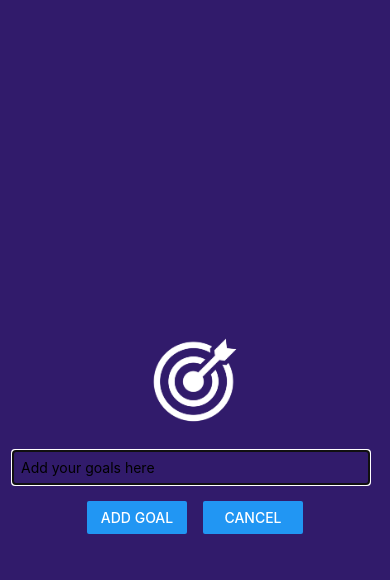
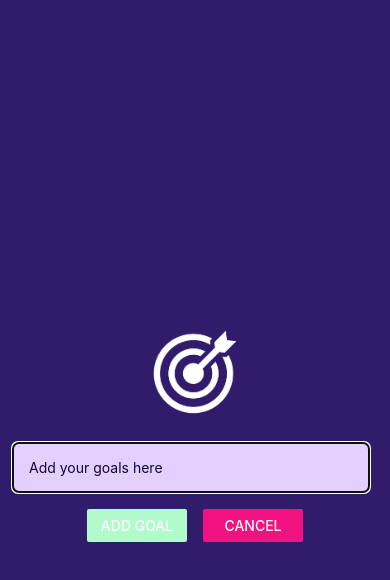
Before and after one commit to Aadiyogi112/01-Native-App, a React Native app: screen / in a window 390 px wide. Both pictures are taken after a click on the button "ADD NEW GOAL". Shown: the top 580 px of the page. Built offline with nearby package versions, Linux system fonts and the light colour scheme.

Commit message:
CSS changes and Status Bar Update

```diff
--- a/App.js
+++ b/App.js
@@ -1,5 +1,6 @@
 import { useState } from "react";
 import { StyleSheet, Text, View, FlatList, Button } from "react-native";
+import { StatusBar } from "expo-status-bar";
 
 import GoalItem from "./components/GoalItem";
 import GoalInput from "./components/GoalInput";
@@ -31,10 +32,12 @@
   };
 
   return (
+    <>
+      <StatusBar style="light"/>
       <View style={styles.appContainer}>
         <Button
           title="Add New Goal"
-        color={"#7e00aa"}
+          color={"#e4d0ff"}
           onPress={startAddGoalHandler}
         />
         <GoalInput
@@ -60,6 +63,7 @@
           />
         </View>
       </View>
+    </>
   );
 }
 
--- a/app.json
+++ b/app.json
@@ -6,6 +6,7 @@
     "orientation": "portrait",
     "icon": "./assets/icon.png",
     "userInterfaceStyle": "light",
+    "backgroundColor":"#1e085a",
     "splash": {
       "image": "./assets/splash.png",
       "resizeMode": "contain",
--- a/components/GoalInput.js
+++ b/components/GoalInput.js
@@ -1,5 +1,12 @@
 import { useState } from "react";
-import { StyleSheet, Button, TextInput, View, Modal, Image } from "react-native";
+import {
+  StyleSheet,
+  Button,
+  TextInput,
+  View,
+  Modal,
+  Image,
+} from "react-native";
 
 function GoalInput(props) {
   const [enteredGoalText, setEnteredGoalText] = useState("");
@@ -15,7 +22,10 @@
   return (
     <Modal visible={props.visible} animationType="slide">
       <View style={styles.inputContainer}>
-        <Image source={require('../assets/images/goal.png')} style={styles.image}/>
+        <Image
+          source={require("../assets/images/goal.png")}
+          style={styles.image}
+        />
         <TextInput
           style={styles.textInput}
           placeholder="Add your goals here"
@@ -24,10 +34,10 @@
         />
         <View style={styles.buttonContainer}>
           <View style={styles.button}>
-            <Button onPress={addGoalHandler} title="Add Goal" />
+            <Button onPress={addGoalHandler} title="Add Goal" color="#b1facc" />
           </View>
           <View style={styles.button}>
-            <Button onPress={props.cancelGoal} title="Cancel" />
+            <Button onPress={props.cancelGoal} title="Cancel" color="#f31282" />
           </View>
         </View>
       </View>
@@ -43,15 +53,18 @@
     justifyContent: "center",
     alignItems: "center",
     padding: 16,
-    backgroundColor: "#311b6b"
+    backgroundColor: "#311b6b",
   },
 
   textInput: {
     borderWidth: 1,
     borderColor: "#cccccc",
+    backgroundColor: "#e4d0ff",
+    color: "#120438",
+    borderRadius: 6,
     width: "100%",
     marginRight: 8,
-    padding: 8,
+    padding: 16,
   },
   buttonContainer: {
     flexDirection: "row",
@@ -61,9 +74,9 @@
     width: 100,
     marginHorizontal: "8px",
   },
-  image:{
+  image: {
     width: 100,
     height: 100,
-    margin: 20
-  }
+    margin: 20,
+  },
 });
```
Lines whose indentation alone changed are shown as unchanged.
